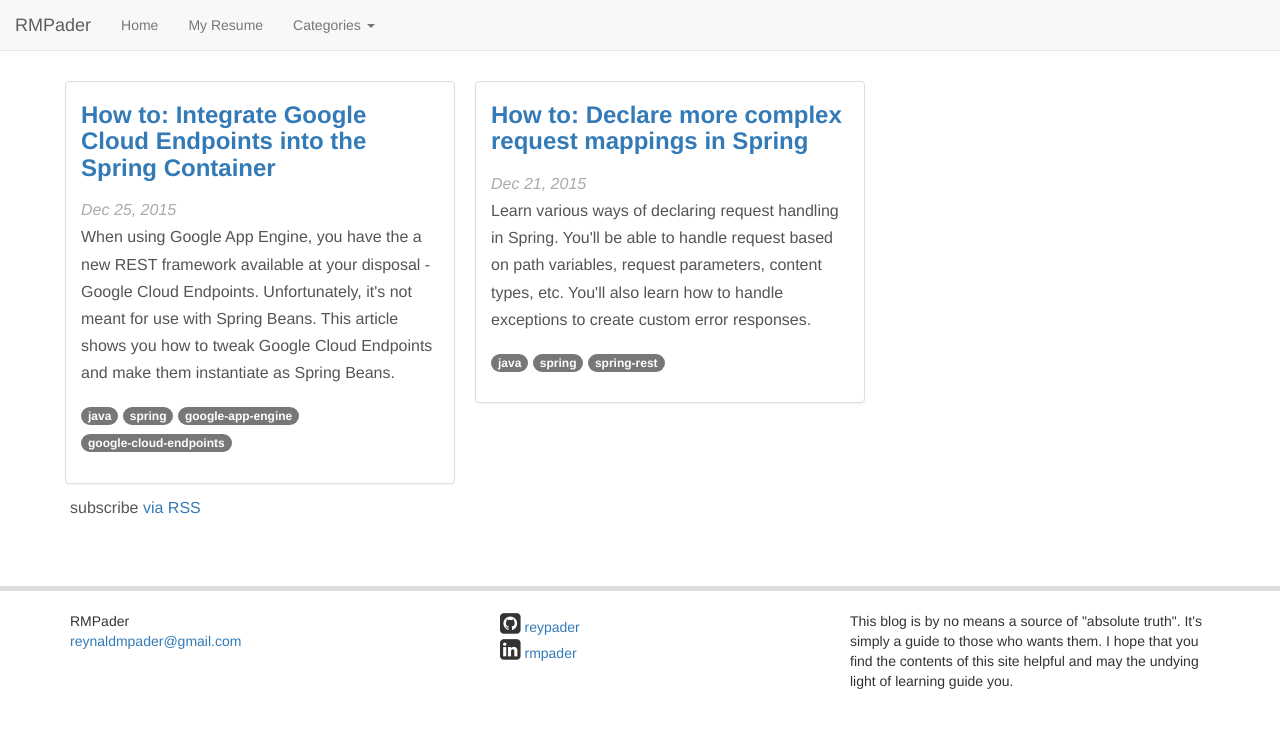
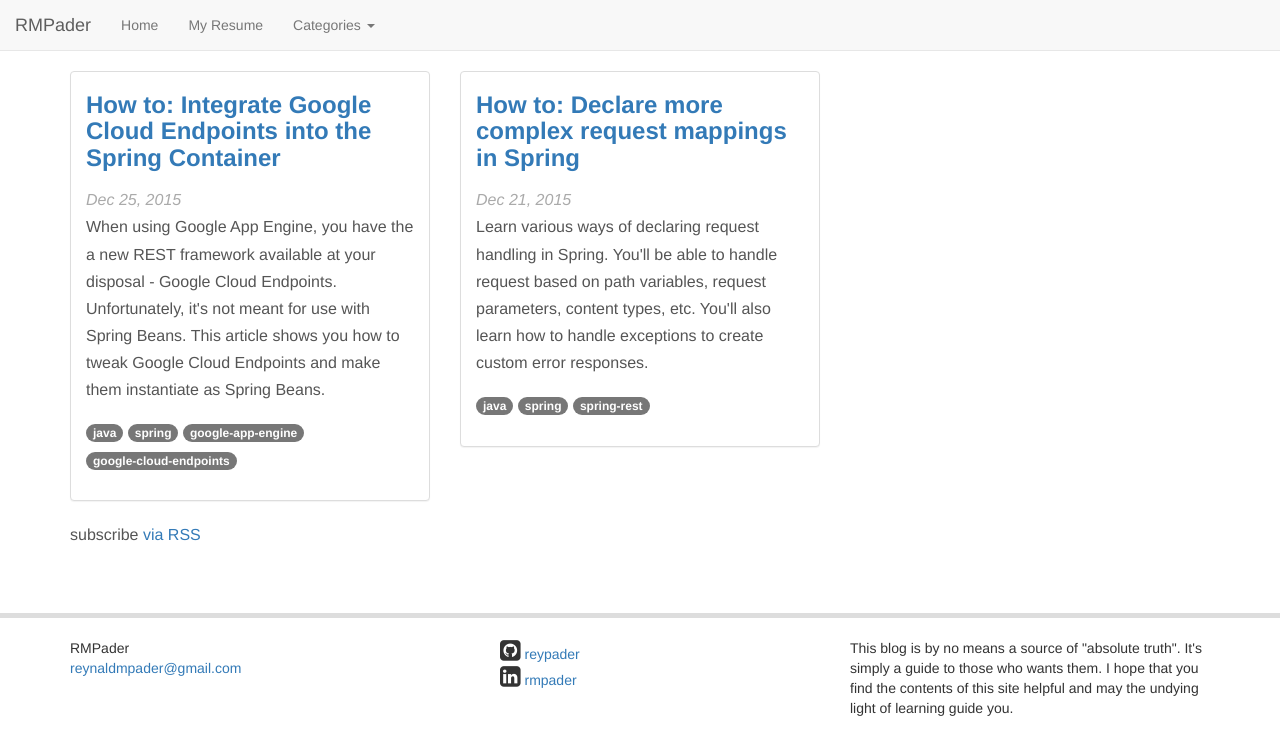
Before and after one commit to reypader/reypader.github.io-wip, a Jekyll site: the page built from index.html, in a window 1280 px wide. Shown: the top 755 px of the page. Built offline with Jekyll 4.4.1, drawn with Linux system fonts in a browser that asks for light colours; nearby versions of some CDN libraries; Markdown is read by kramdown in place of the engine named in the settings.

Commit message:
Update card layout for post listing

```diff
--- a/_layouts/tag_page.html
+++ b/_layouts/tag_page.html
@@ -7,8 +7,8 @@ layout: default
 
   <div class="row">
     {% for post in page.posts %}
-
-    <div class="post-card panel panel-default col-md-4">
+    <div class="col-md-4">
+      <div class="post-card panel panel-default">
         <h3>
           <a class="post-link" href="{{ post.url | prepend: site.baseurl }}">{{ post.title }}</a>
         </h3>
@@ -17,6 +17,7 @@ layout: default
              {{ post.date | date: "%b %-d, %Y" }}
            </time>
         </span>
+
         <p>{{post.description}}</p>
         {% for tag in post.tags %}
         <a href="/tag/{{tag}}.html">
@@ -25,6 +26,7 @@ layout: default
         {% endfor %}
         <div class="clearfix">&nbsp;</div>
       </div>
+    </div>
     {% endfor %}
   </div>
 
--- a/_sass/_layout.scss
+++ b/_sass/_layout.scss
@@ -42,7 +42,8 @@ hr {
 }
 
 .post-card {
-  margin: 10px;
+  padding-left: 15px;
+  padding-right: 15px;
 }
 
 /* Resume */
--- a/index.html
+++ b/index.html
@@ -6,7 +6,8 @@ layout: default
 
   <div class="row">
     {% for post in site.posts %}
-    <div class="post-card panel panel-default col-md-4">
+    <div class="col-md-4">
+      <div class="post-card panel panel-default">
         <h3>
           <a class="post-link" href="{{ post.url | prepend: site.baseurl }}">{{ post.title }}</a>
         </h3>
@@ -15,6 +16,7 @@ layout: default
              {{ post.date | date: "%b %-d, %Y" }}
            </time>
         </span>
+
         <p>{{post.description}}</p>
         {% for tag in post.tags %}
         <a href="/tag/{{tag}}.html">
@@ -23,6 +25,7 @@ layout: default
         {% endfor %}
         <div class="clearfix">&nbsp;</div>
       </div>
+    </div>
     {% endfor %}
   </div>
 
```
Lines whose indentation alone changed are shown as unchanged.
